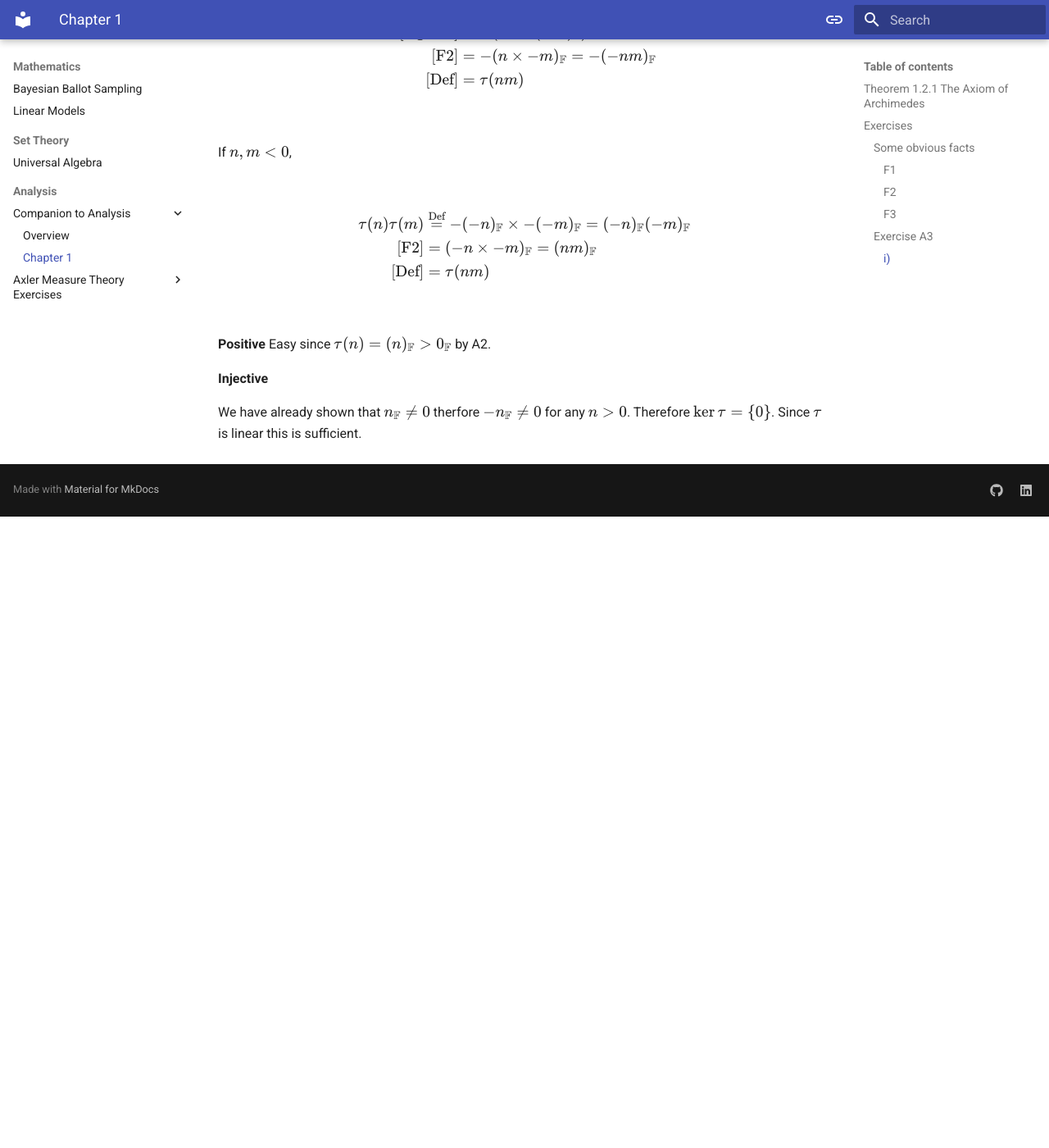
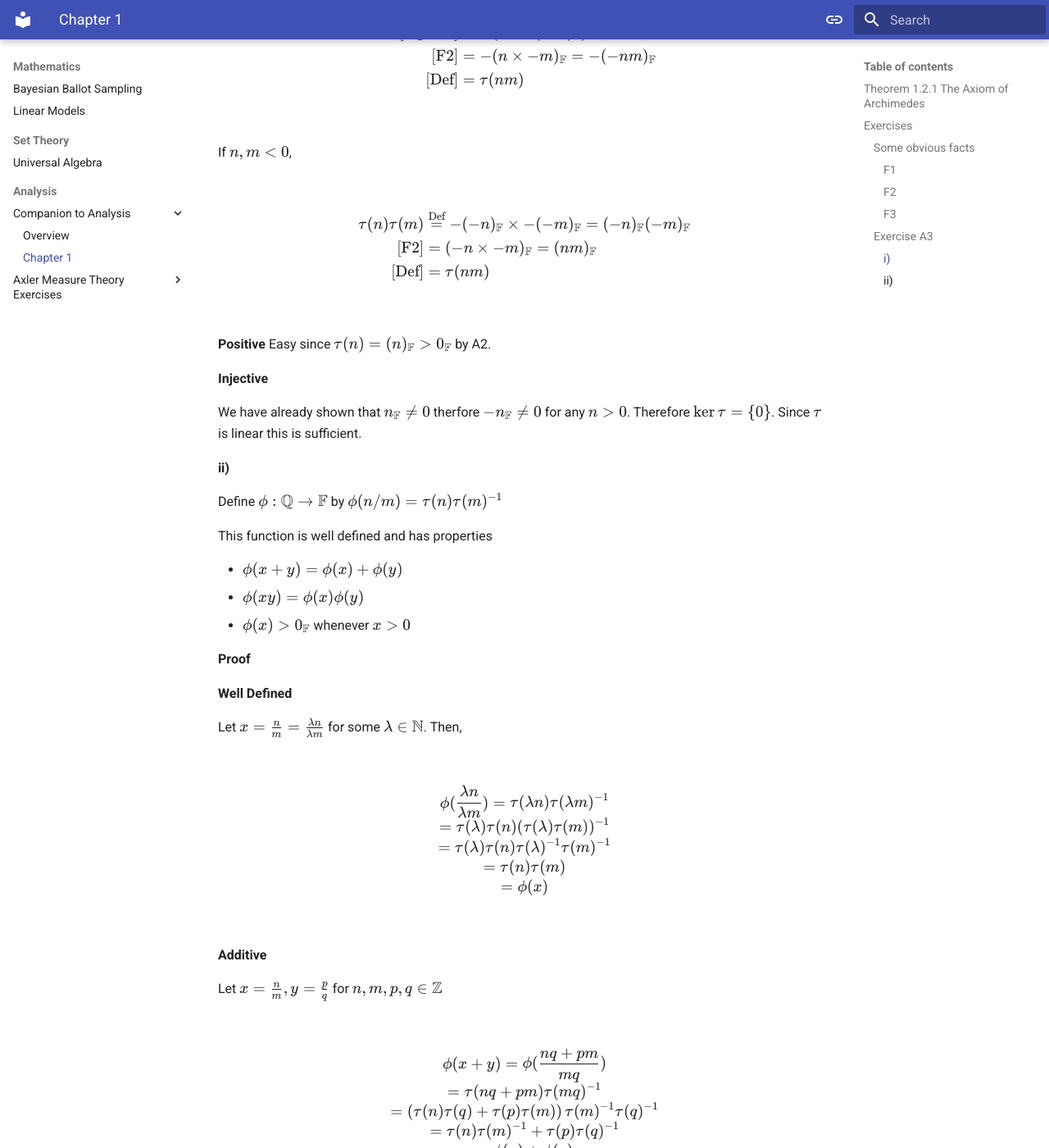
Before and after one commit to JakeRobertBaker/jakerobertbaker.github.io, an MkDocs documentation site: the page built from docs/mathematics/analysis/companion_to_analysis/chapter_1_notes.md, in a window 1280 px wide and 1400 px high, scrolled down 3179 px. Shown: the whole window at 82% size. Built offline with MkDocs 1.6.1 and Material for MkDocs 9.7.7, drawn with Linux system fonts in a browser that asks for light colours; some web fonts are replaced; before the commit the page ends 3809 px from its top, so only the background shows below that; some of the changed text lies outside the part shown.

Commit message:
progress

```diff
--- a/docs/mathematics/analysis/companion_to_analysis/chapter_1_notes.md
+++ b/docs/mathematics/analysis/companion_to_analysis/chapter_1_notes.md
@@ -179,3 +179,65 @@ Easy since $\tau(n)=(n)_{\mathbb{F}}>0_{\mathbb{F}}$ by A2.
 
 We have already shown that $n_{\mathbb{F}} \neq 0$ therfore $-n_{\mathbb{F}} \neq 0$ for any $n>0$. Therefore $\ker \tau = \left\{ 0 \right\}$.
 Since $\tau$ is linear this is sufficient.
+
+#### ii)
+
+Define $\phi: \mathbb{Q} \to \mathbb{F}$ by $\phi(n/m) = \tau(n) \tau(m)^{-1}$
+
+This function is well defined and has properties
+
+- $\phi (x+y) = \phi(x) + \phi(y)$
+- $\phi(xy) = \phi(x) \phi(y)$
+- $\phi(x) > 0_{\mathbb{F}}$ whenever $x>0$
+
+**Proof**
+
+**Well Defined**
+
+Let $x= \frac{n}{m} = \frac{\lambda n}{\lambda m}$ for some $\lambda \in \mathbb{N}$. Then,
+
+$$
+\phi(\frac{\lambda n}{\lambda m})
+= \tau(\lambda n) \tau(\lambda m)^{-1}
+\\
+= \tau(\lambda) \tau(n) (\tau(\lambda) \tau(m))^{-1}
+\\
+= \tau(\lambda) \tau(n) \tau(\lambda)^{-1} \tau(m)^{-1}
+\\
+= \tau(n) \tau(m)
+\\
+= \phi(x)
+$$
+
+**Additive**
+
+Let $x = \frac{n}{m}, y= \frac{p}{q}$ for $n,m,p,q \in \mathbb{Z}$
+
+$$
+\phi(x+y) = \phi(\frac{nq + pm}{mq})
+\\
+= \tau(nq + pm) \tau(mq)^{-1}
+\\
+= \left( \tau(n) \tau(q) + \tau(p) \tau(m) \right) \tau(m)^{-1} \tau(q)^{-1}
+\\
+= \tau(n) \tau(m)^{-1} + \tau(p) \tau(q)^{-1}
+\\
+= \phi(x) + \phi(y)
+$$
+
+We also see
+
+$$
+\phi(xy) = \phi(\frac{np}{mq}) \\
+= \tau(n) \tau(p) \tau(m)^{-1} \tau(q)^{-1} \\
+= \tau(n) \tau(m)^{-1} \tau(p) \tau(q)^{-1} \\
+= \phi(x) \phi(y)
+$$
+
+And we can assume $x>0$ means that $m,n>0$ since we can multiply both by $-1$ if not,
+
+$$
+\phi(x) = \tau(n) \tau(m)^{-1} >0_{\mathbb{F}}
+$$
+
+since A2 gives us $m>0 \implies \tau(m)>0$ which then implies it's inverse is positive (standard result).
```
